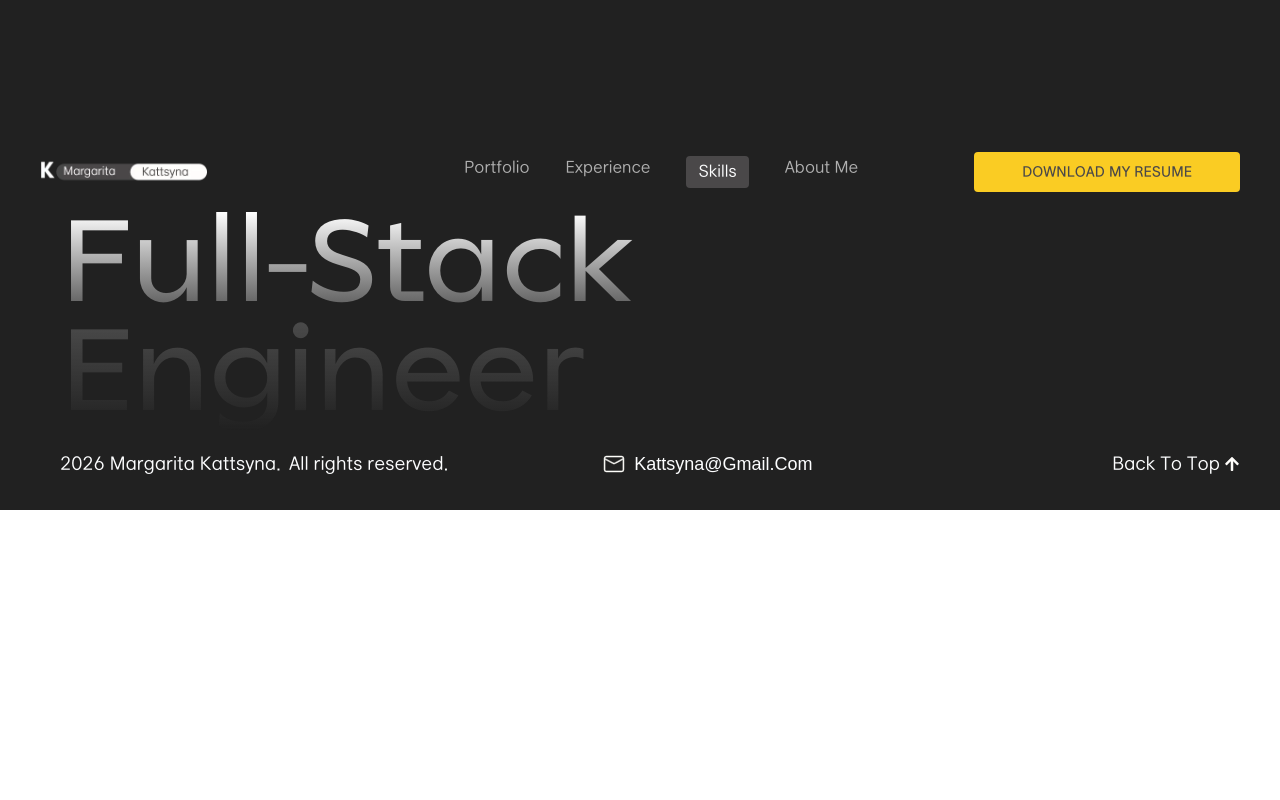
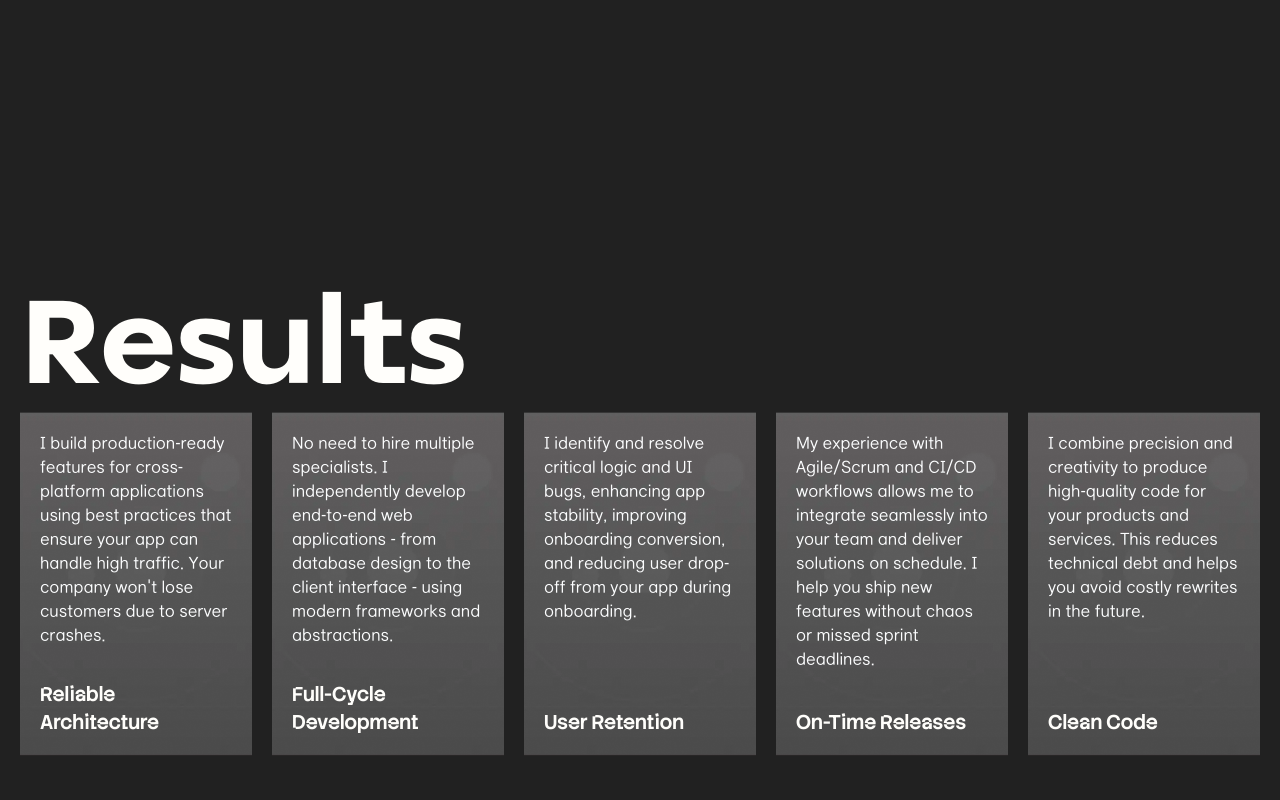
Before and after one commit to prostodiva/kattsynaV2, a React (Vite) app in the folder frontend/web/: page /skills in a window 1280 px wide. Shown: the part 680-1480 px from the top of the page. Before the commit the page ends 1190 px from the top, so only its background shows below. Built offline with nearby package versions, Linux system fonts and the light colour scheme; no server answers.

Commit message:
add: AGENT.md; skills sections

```diff
--- a/frontend/web/src/pages/homePage/components/data.tsx
+++ b/frontend/web/src/components/data.tsx
@@ -15,26 +15,21 @@ export const cards = [
   {
     title: 'Reliable Architecture',
     text: "I build production-ready features for cross-platform applications using best practices that ensure your app can handle high traffic. Your company won't lose customers due to server crashes.",
-    col: 'md:col-start-1',
   },
   {
     title: 'Full-Cycle Development',
     text: 'No need to hire multiple specialists. I independently develop end-to-end web applications - from database design to the client interface - using modern frameworks and abstractions.',
-    col: 'md:col-start-2 xl:col-start-3',
   },
   {
     title: 'User Retention',
     text: 'I identify and resolve critical logic and UI bugs, enhancing app stability, improving onboarding conversion, and reducing user drop-off from your app during onboarding.',
-    col: 'md:col-start-1 xl:col-start-5',
   },
   {
     title: 'On-Time Releases',
     text: 'My experience with Agile/Scrum and CI/CD workflows allows me to integrate seamlessly into your team and deliver solutions on schedule. I help you ship new features without chaos or missed sprint deadlines.',
-    col: 'md:col-start-2 xl:col-start-2',
   },
   {
     title: 'Clean Code',
     text: 'I combine precision and creativity to produce high-quality code for your products and services. This reduces technical debt and helps you avoid costly rewrites in the future.',
-    col: 'md:col-start-1 xl:col-start-4',
   },
 ];
--- a/frontend/web/src/pages/homePage/components/ExpertiseContent.tsx
+++ b/frontend/web/src/pages/homePage/components/ExpertiseContent.tsx
@@ -1,7 +1,15 @@
 import block_3 from '@/assets/bg/Block_3.webp';
 import card from '@/assets/card.webp';
+import { cards } from "@/components/data";
 import Button from '@/components/ui/Button';
-import { cards } from "@/pages/homePage/components/data";
+
+const layout = [
+  'md:col-start-1',
+  'md:col-start-2 xl:col-start-3',
+  'md:col-start-1 xl:col-start-5',
+  'md:col-start-2 xl:col-start-2',
+  'md:col-start-1 xl:col-start-4',
+];
 
 function ExpertiseContent() {
   return (
@@ -17,10 +25,10 @@ function ExpertiseContent() {
       </div>
 
       <div className="relative grid grid-cols-1 md:grid-cols-2 xl:grid-cols-5 gap-y-5 md:gap-y-10 xl:gap-y-0 md:gap-x-5 xl:gap-x-0">
-        {cards.map(({ title, text, col }) => (
+        {cards.map(({ title, text }, index)  => (
           <div
             key={title}
-            className={`relative flex flex-col justify-between p-5 2xl:p-20 min-h-64 ${col}`}
+            className={`relative flex flex-col justify-between p-5 2xl:p-20 min-h-64 ${layout[index]}`}
           >
             <img
               src={card}
--- a/frontend/web/src/pages/homePage/components/Projects.tsx
+++ b/frontend/web/src/pages/homePage/components/Projects.tsx
@@ -1,7 +1,7 @@
-import { useRef, useState, useEffect } from 'react';
+import { getCardStyle } from '@/components/ui/getCardStyle';
 import ProjectCard from "@/components/ui/ProjectCard";
-import { projects } from "./data";
-import { getCardStyle } from '@/components/ui/getCardStyle';
+import { useEffect, useRef, useState } from 'react';
+import { projects } from "../../../components/data";
 
 const CLONES = 1;
 const looped = [...projects, ...projects, ...projects];
--- /dev/null
+++ b/frontend/web/src/pages/skillsPage/components/ResultSectionContent.tsx
@@ -0,0 +1,36 @@
+import { cards } from "@/components/data";
+import card from '@/assets/card.webp';
+
+function ResultSectionContent() {
+  return (
+    <div className="flex-col justify-center p-5">
+      <h1>
+        <span className="font-unitea font-bold block text-4xl sm:text-5xl md:text-8xl lg:text-9xl 2xl:text-[12rem] 2xl:leading-none">
+          Results
+        </span>
+      </h1>
+      <div className="grid grid-cols-1 md:grid-cols-2 xl:grid-cols-5 gap-5">
+        {cards.map(({ title, text })  => (
+          <div
+            key={title}
+            className={`relative flex flex-col justify-between p-5 2xl:p-20 min-h-64`}
+          >
+            <img
+              src={card}
+              alt="Card Image"
+              className="absolute inset-0 w-full h-full object-cover"
+            />
+            <p className="relative font-goorm text-text-secondary 2xl:text-2xl 2xl:leading-tight">
+              {text}
+            </p>
+            <h3 className="relative font-stack font-bold text-xl 2xl:text-3xl mt-8">
+              {title}
+            </h3>
+          </div>
+        ))}
+      </div>
+    </div>
+  );
+}
+
+export default ResultSectionContent;
--- /dev/null
+++ b/frontend/web/src/pages/skillsPage/components/ResultsSection.tsx
@@ -0,0 +1,12 @@
+import Section from '@/components/Section.tsx';
+import ResultSectionContent from './ResultSectionContent';
+
+function ResultsSection() {
+  return (
+    <Section className="bg-surface-section">
+      <ResultSectionContent />
+    </Section>
+  );
+}
+
+export default ResultsSection;
--- a/frontend/web/src/pages/skillsPage/index.tsx
+++ b/frontend/web/src/pages/skillsPage/index.tsx
@@ -1,9 +1,11 @@
+import ResultsSection from './components/ResultsSection.tsx';
 import SkillsHero from './components/SkillsHero.tsx';
 
 function SkillsPage() {
   return (
     <>
       <SkillsHero />
+      <ResultsSection />
     </>
   );
 }
```
Also changed, not shown: 1 other file (tests, documents, lock files or other folders).
